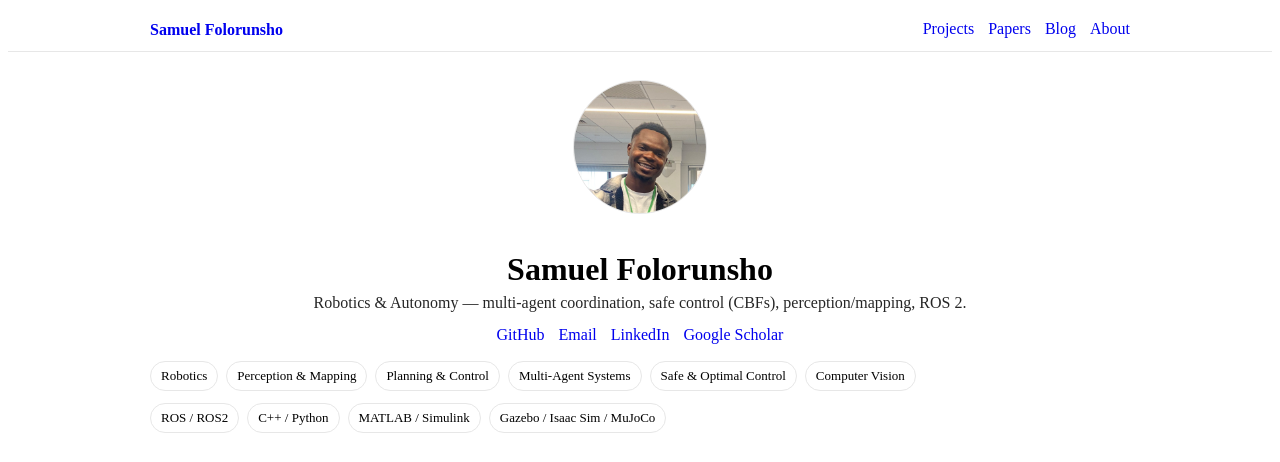
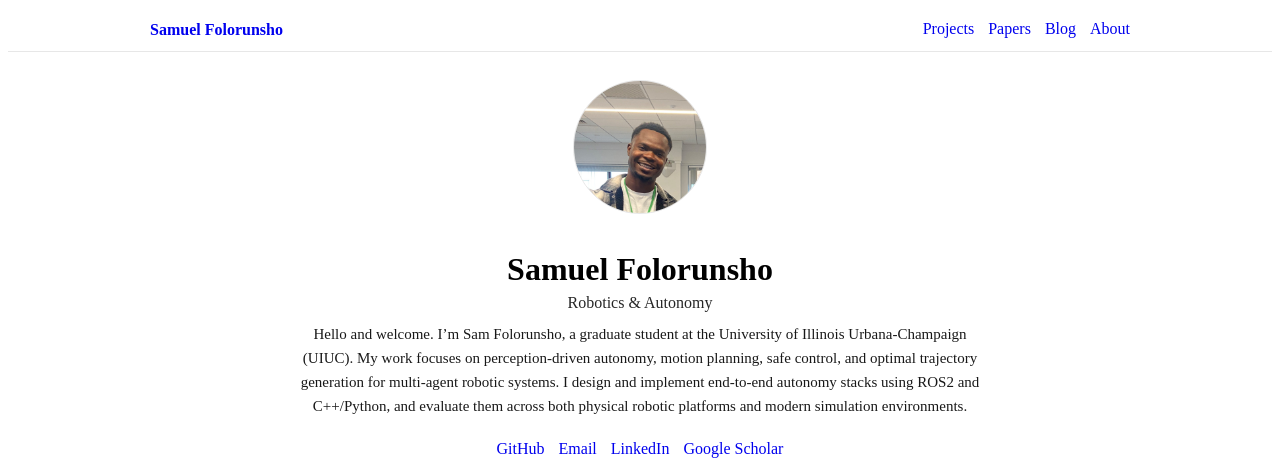
Before and after one commit to sof-danny/sof-danny.github.io, a Jekyll site: the page built from index.md, in a window 1280 px wide and 1400 px high. Shown: the top 462 px of the window. Built offline with Jekyll 4.4.1, drawn with Linux system fonts in a browser that asks for light colours.

Commit message:
updated bio.

```diff
--- a/assets/style.css
+++ b/assets/style.css
@@ -85,3 +85,11 @@
   margin-bottom:10px;
   border:1px solid #e7e7e7;
 }
+
+.bio{
+  max-width:700px;
+  margin:10px auto 18px auto;
+  font-size:15px;
+  line-height:1.6;
+  opacity:0.9;
+}
--- a/index.md
+++ b/index.md
@@ -7,7 +7,15 @@
   <img class="portrait" src="/assets/img/sam.jpeg" alt="Portrait of Samuel Folorunsho" />
 
   <h1>Samuel Folorunsho</h1>
-  <p class="subtitle">Robotics & Autonomy — multi-agent coordination, safe control (CBFs), perception/mapping, ROS 2.</p>
+
+  <p class="subtitle">Robotics & Autonomy</p>
+
+  <p class="bio">
+    Hello and welcome. I’m Sam Folorunsho, a graduate student at the University of Illinois Urbana-Champaign (UIUC).
+    My work focuses on perception-driven autonomy, motion planning, safe control, and optimal trajectory generation
+    for multi-agent robotic systems. I design and implement end-to-end autonomy stacks using ROS2 and C++/Python,
+    and evaluate them across both physical robotic platforms and modern simulation environments.
+  </p>
 
   <div class="contact">
     <a href="https://github.com/sof-danny" target="_blank" rel="noopener">GitHub</a>
```
